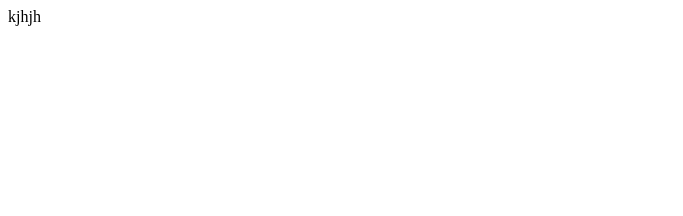
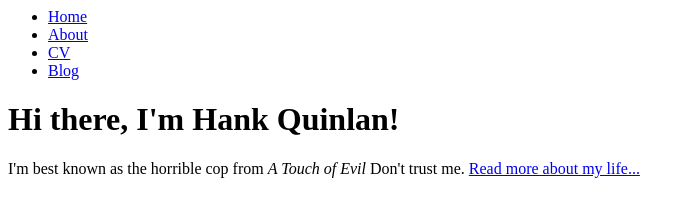
Before and after one commit to balajijayaraman/Chargebee-OpenSource.github.io, a plain HTML site: page index.html in a window 1280 px wide. Shown: the whole page, without its empty margins (0-683 px from the left). Drawn offline with Linux system fonts and the light colour scheme.

Commit message:
Update index.html

```diff
--- a/index.html
+++ b/index.html
@@ -1 +1,19 @@
-kjhjh
+
+	<head>
+		<title>Hank Quinlan, Horrible Cop</title>
+	</head>
+	<body>
+		<nav>
+    		<ul>
+        		<li><a href="/">Home</a></li>
+	        	<li><a href="/about">About</a></li>
+        		<li><a href="/cv">CV</a></li>
+        		<li><a href="/blog">Blog</a></li>
+    		</ul>
+		</nav>
+		<div class="container">
+    		<div class="blurb">
+        		<h1>Hi there, I'm Hank Quinlan!</h1>
+				<p>I'm best known as the horrible cop from <em>A Touch of Evil</em> Don't trust me. <a href="/about">Read more about my life...</a></p>
+    		</div><!-- /.blurb -->
+		</div><!-- /.container -->
```
